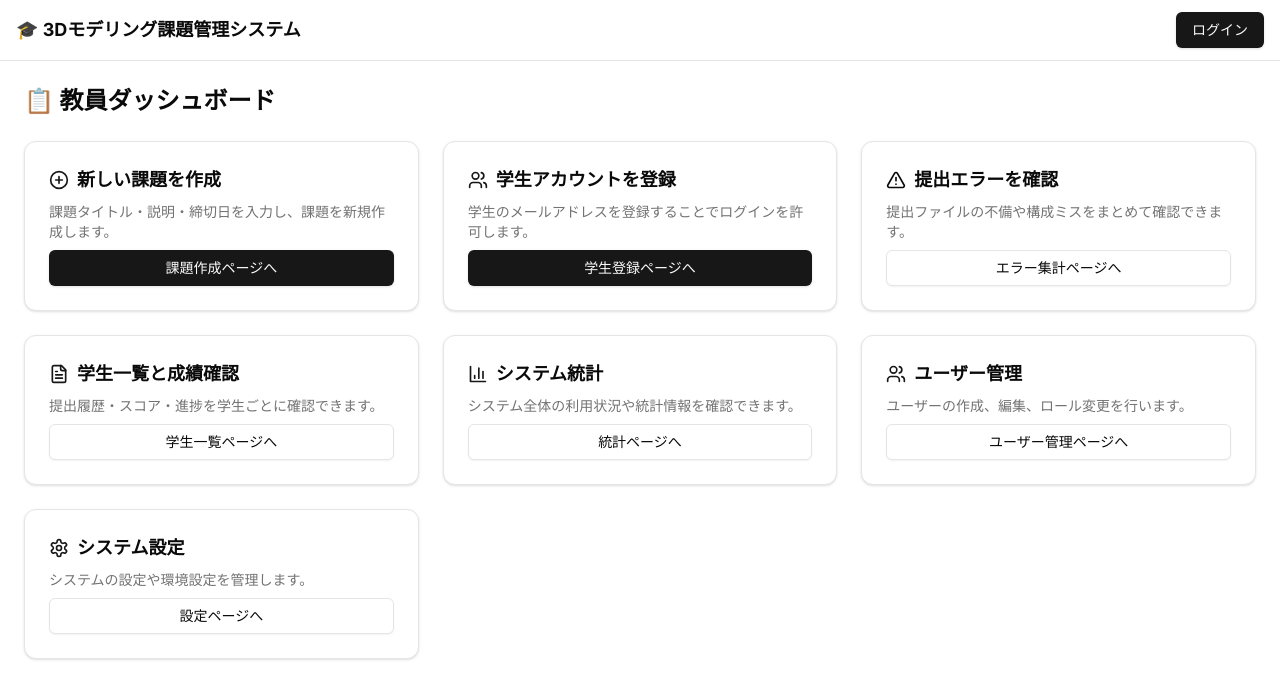
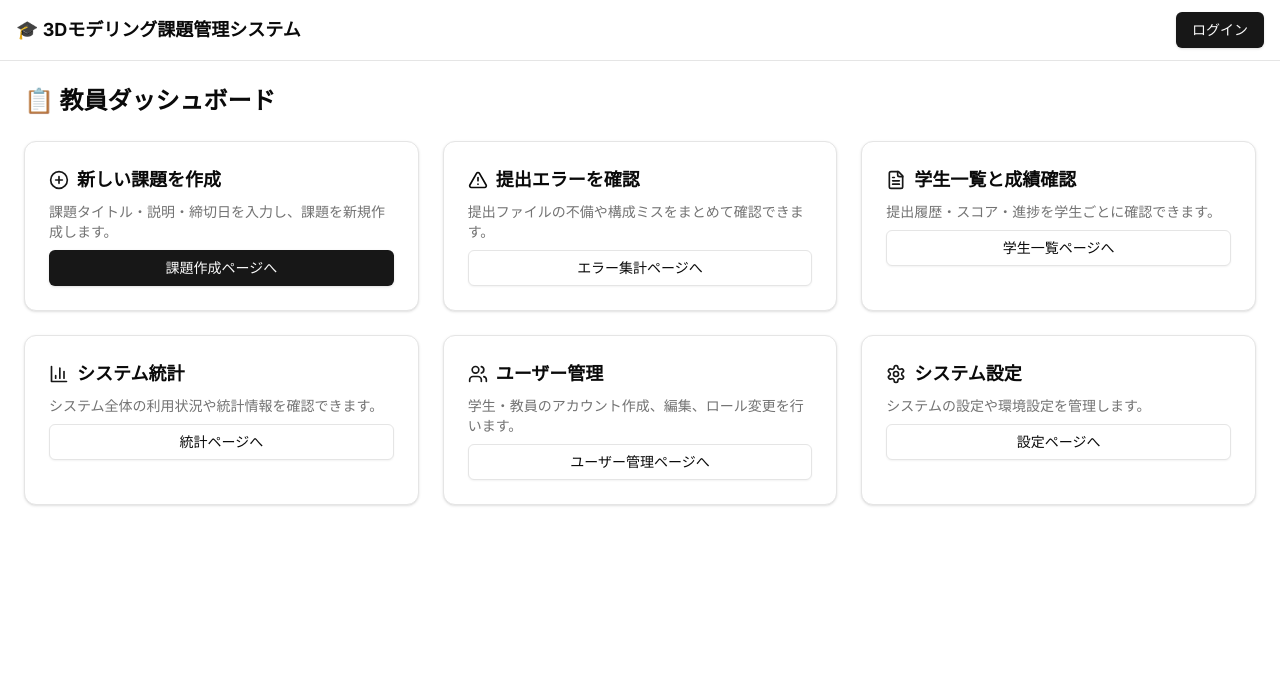
Before and after one commit to shiraishihirocom/progress_management, a Next.js app: page /dashboard/teacher in a window 1280 px wide. Shown: the top 698 px of the page. Built offline with nearby package versions, Linux system fonts and the light colour scheme; no server answers.

Commit message:
教員ダッシュボードから学生アカウント登録カードを削除（ユーザー管理と機能重複のため）

```diff
--- a/app/dashboard/teacher/page.tsx
+++ b/app/dashboard/teacher/page.tsx
@@ -27,22 +27,6 @@ export default function TeacherDashboard() {
                 </p>
                 <Link href="/assignments/new">
                   <Button className="mt-2 w-full">課題作成ページへ</Button>
-                </Link>
-              </CardContent>
-            </Card>
-
-            {/* 学生登録 */}
-            <Card>
-              <CardContent className="p-6 space-y-2">
-                <div className="flex items-center space-x-2">
-                  <Users className="h-5 w-5 text-primary" />
-                  <h2 className="text-lg font-semibold">学生アカウントを登録</h2>
-                </div>
-                <p className="text-sm text-muted-foreground">
-                  学生のメールアドレスを登録することでログインを許可します。
-                </p>
-                <Link href="/students/new">
-                  <Button className="mt-2 w-full">学生登録ページへ</Button>
                 </Link>
               </CardContent>
             </Card>
@@ -105,7 +89,7 @@ export default function TeacherDashboard() {
                   <h2 className="text-lg font-semibold">ユーザー管理</h2>
                 </div>
                 <p className="text-sm text-muted-foreground">
-                  ユーザーの作成、編集、ロール変更を行います。
+                  学生・教員のアカウント作成、編集、ロール変更を行います。
                 </p>
                 <Link href="/dashboard/teacher/users">
                   <Button className="mt-2 w-full" variant="outline">
```
